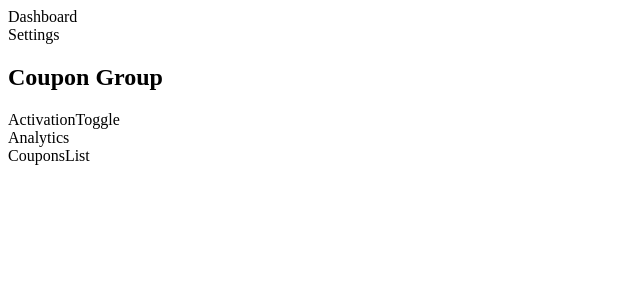
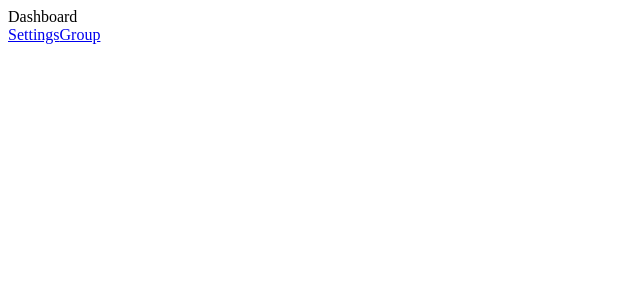
Before and after one commit to Josef37/unique-coupons, a React (Create React App) app in the folder src/Admin/view/: page / in a window 1280 px wide. Shown: the top 300 px of the page, without its empty margins (0-640 px from the left). Built offline with nearby package versions, Linux system fonts and the light colour scheme.

Commit message:
:heavy_plus_sign::sparkles: Add hash routing
In WordPress' admin area, url routing won't work.
We use hash routing instead

```diff
--- a/src/Admin/view/package.json
+++ b/src/Admin/view/package.json
@@ -9,6 +9,7 @@
     "cross-env": "^7.0.3",
     "react": "^17.0.1",
     "react-dom": "^17.0.1",
+    "react-router-dom": "^5.2.0",
     "react-scripts": "4.0.1",
     "replacestream": "^4.0.3",
     "styled-components": "^5.2.1",
--- a/src/Admin/view/src/App.jsx
+++ b/src/Admin/view/src/App.jsx
@@ -1,5 +1,6 @@
 import React from 'react';
 import styled from "styled-components"
+import { Switch, Route, Link, useParams } from "react-router-dom";
 import CouponGroup from './pages/coupon-group.component';
 import Dashboard from './pages/dashboard.component';
 import Settings from './pages/settings.component';
@@ -9,11 +10,21 @@ const NormalizedDiv = styled.div`
 `;
 
 function App() {
-  return <NormalizedDiv>
-	<Dashboard />
-	<Settings />
-	<CouponGroup />
-  </NormalizedDiv>;
+	return <NormalizedDiv>
+		<Switch>
+			<Route path="/settings">
+				<Settings />
+			</Route>
+			<Route path="/group/:groupId" render={({ match }) =>
+				<CouponGroup groupId={match.params.groupId} />
+			} />
+			<Route>
+				<Dashboard />
+				<Link to="/settings">Settings</Link>
+				<Link to="/group/1">Group</Link>
+			</Route>
+		</Switch>
+	</NormalizedDiv>;
 }
 
 export default App;
--- a/src/Admin/view/src/components/activation-toggle.component.jsx
+++ /dev/null
@@ -1,7 +0,0 @@
-import React from 'react';
-
-const ActivationToggle = () => {
-	return <div>ActivationToggle</div>;
-}
-
-export default ActivationToggle;
--- a/src/Admin/view/src/index.jsx
+++ b/src/Admin/view/src/index.jsx
@@ -1,10 +1,13 @@
 import React from 'react';
 import ReactDOM from 'react-dom';
+import { HashRouter } from "react-router-dom";
 import App from './App';
 
 ReactDOM.render(
-  <React.StrictMode>
-    <App />
-  </React.StrictMode>,
-  document.getElementById('wp-coupons-root')
+	<React.StrictMode>
+		<HashRouter>
+			<App />
+		</HashRouter>
+	</React.StrictMode>,
+	document.getElementById('wp-coupons-root')
 );
--- a/src/Admin/view/src/pages/coupon-group.component.jsx
+++ b/src/Admin/view/src/pages/coupon-group.component.jsx
@@ -3,7 +3,7 @@ import ActivationToggle from '../components/activation-toggle.component';
 import TemplateEditor from '../components/template-editor.component';
 import CouponsList from '../components/coupons-list.component';
 
-const CouponGroup = () => {
+const CouponGroup = ({ groupId }) => {
 	return <div>
 		<h2>Coupon Group</h2>
 		<ActivationToggle />
```
Also changed, not shown: 1 other file (tests, documents, lock files or other folders).
